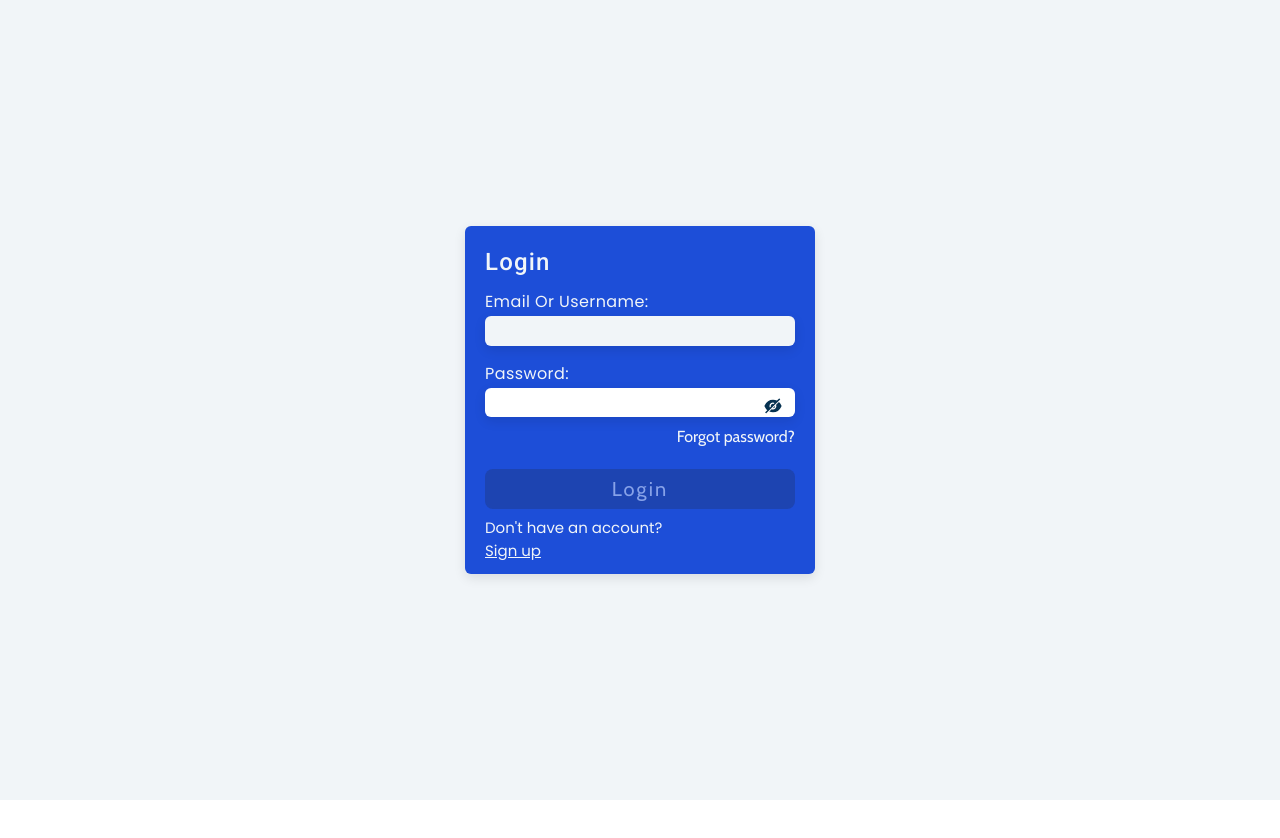
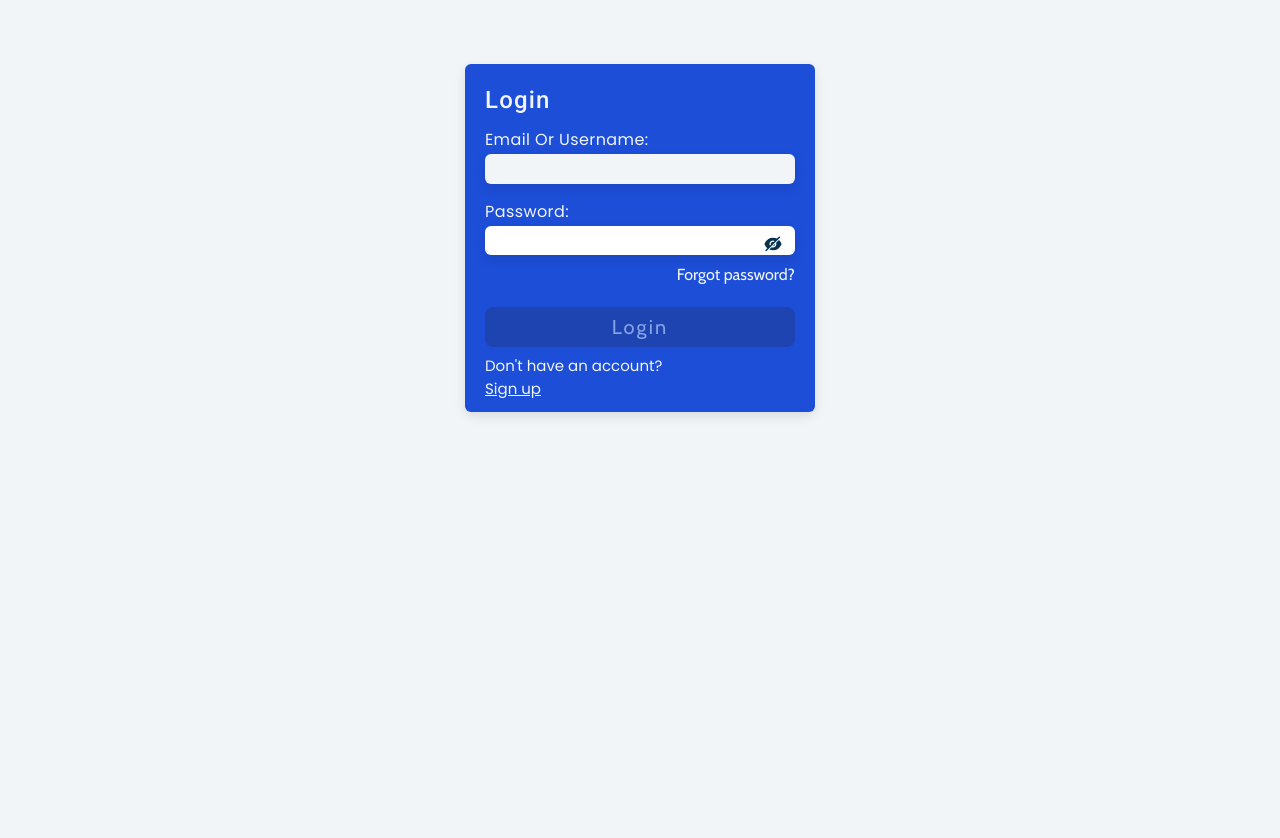
Before and after one commit to kawojue/user-registration, a React (Vite) app in the folder starter/: page /auth/login in a window 1280 px wide. After the commit the page ends 800 px from the top, so only its background shows below. Built offline with nearby package versions, Linux system fonts and the light colour scheme.

Commit message:
[edit] styles

```diff
--- a/starter/src/index.css
+++ b/starter/src/index.css
@@ -5,7 +5,7 @@
 @tailwind components;
 
 body {
-    @apply font-poppins;
+    @apply font-poppins bg-pry-clr-0;
 }
 
 .trans {
@@ -13,7 +13,7 @@ body {
 }
 
 .app {
-    @apply max-w-full h-screen bg-pry-clr-0 mb-10 grid place-items-center;
+    @apply max-w-full mb-10 mt-16;
 }
 
 .container {
```
